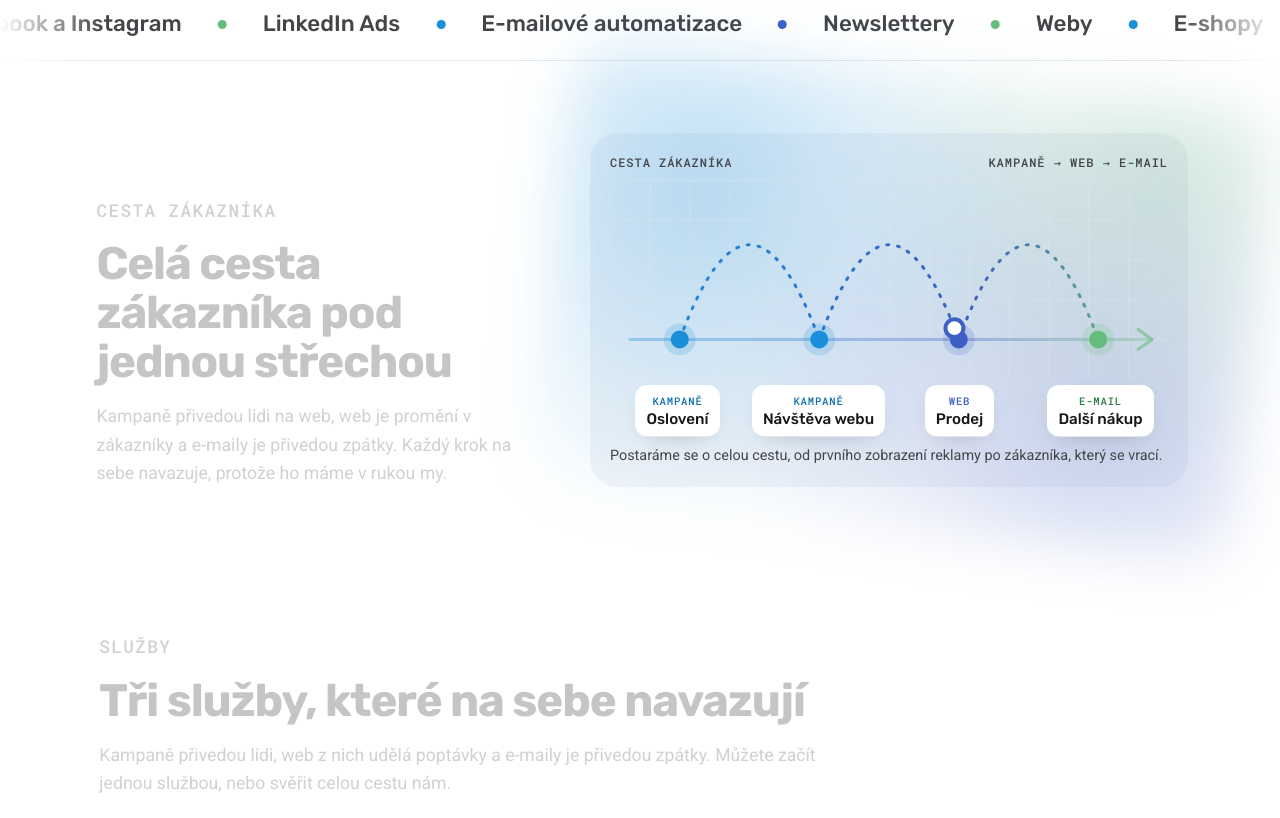
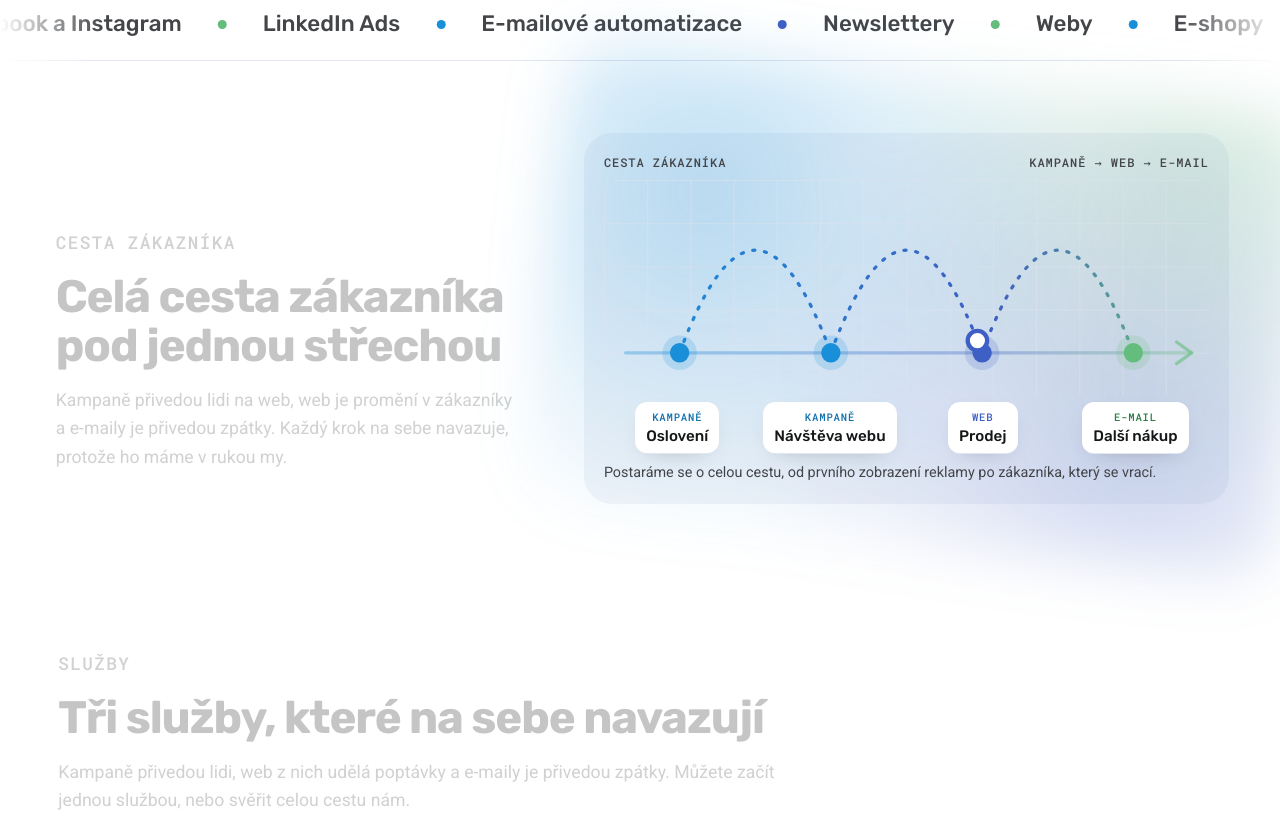
Before and after one commit to radekpodrazil-maker/advenue-web, a plain HTML site: page index.html in a window 1280 px wide. Shown: the part 840-1658 px from the top of the page. Drawn offline with Linux system fonts and the light colour scheme.

Commit message:
Widen all sections to line up with menu and hero
Co-Authored-By: Claude Opus 5.5 <noreply@anthropic.com>

```diff
--- a/index.html
+++ b/index.html
@@ -31,7 +31,7 @@
   --f-body: "Roboto", "Helvetica Neue", Arial, system-ui, sans-serif;
   --f-mono: "Roboto Mono", ui-monospace, "SFMono-Regular", Menlo, monospace;
 
-  --wrap: 1160px;
+  --wrap: 1600px;
   color-scheme: light;
 }
 
@@ -50,25 +50,13 @@ body {
 a { color: var(--azure-ink); }
 :focus-visible { outline: 3px solid var(--azure); outline-offset: 3px; border-radius: 6px; }
 
-.wrap {
-  max-width: var(--wrap);
-  margin-inline: auto;
-  padding-left: max(16px, env(safe-area-inset-left, 0px));
-  padding-right: max(16px, env(safe-area-inset-right, 0px));
-}
-@media (min-width: 700px) {
-  .wrap {
-    padding-left: max(32px, env(safe-area-inset-left, 0px));
-    padding-right: max(32px, env(safe-area-inset-right, 0px));
-  }
-}
-
-/* Full-width rows (top menu, hero) keep only a side gutter, no max width */
-.wrap--wide, .hero--photo {
+/* One side gutter for every row, so sections line up with the full-width menu and hero */
+.wrap, .hero--photo {
   --edge: clamp(16px, 4vw, 56px);
   padding-left: max(var(--edge), env(safe-area-inset-left, 0px));
   padding-right: max(var(--edge), env(safe-area-inset-right, 0px));
 }
+.wrap { max-width: var(--wrap); margin-inline: auto; }
 .wrap--wide { max-width: none; }
 
 h1, h2, h3 { font-family: var(--f-display); text-wrap: balance; margin: 0; }
```
